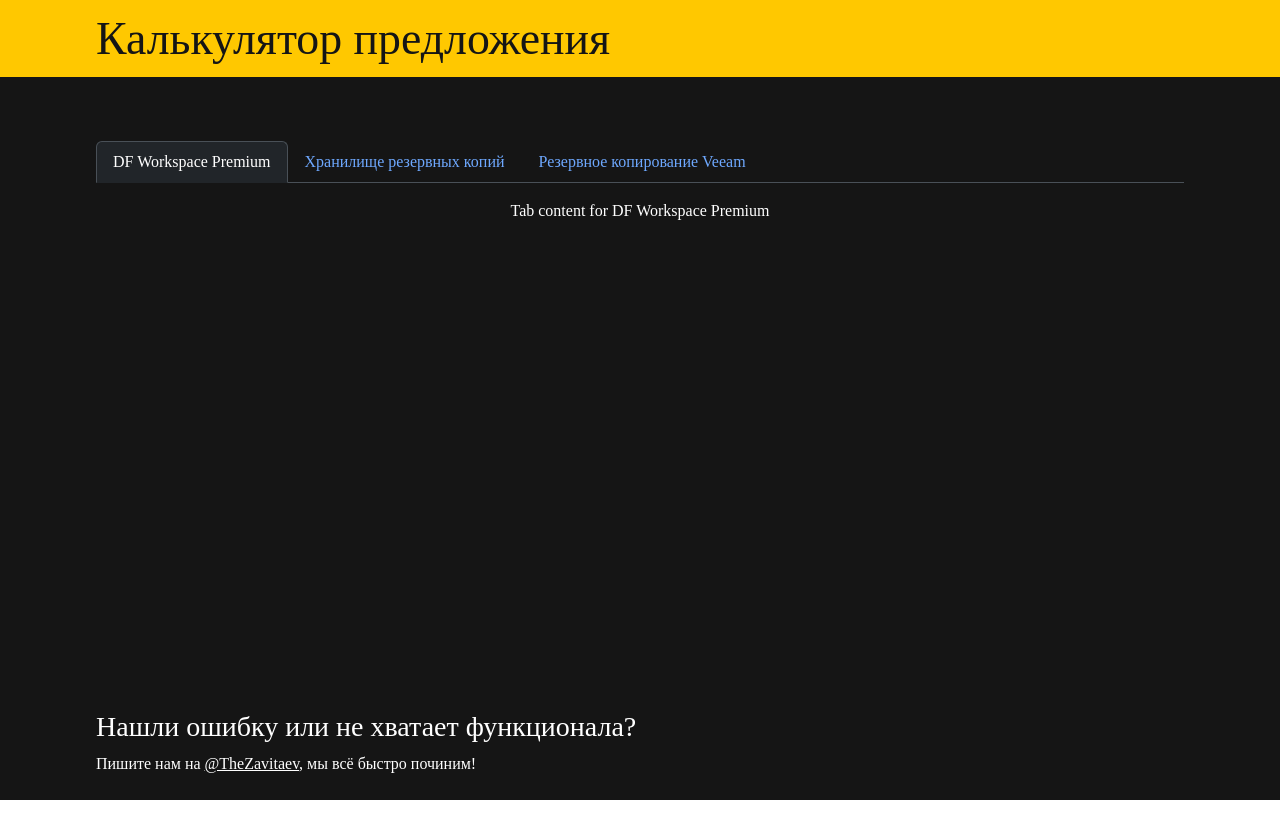
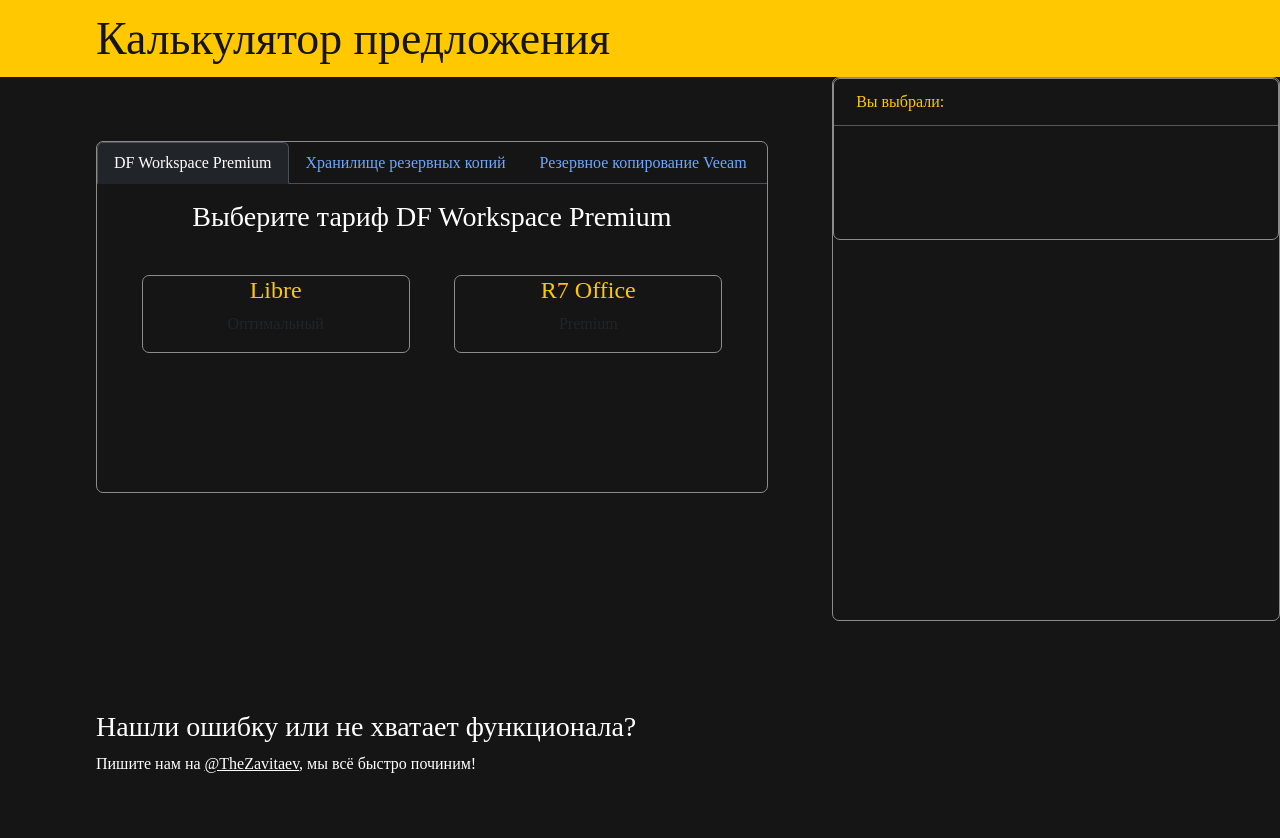
Before and after one commit to LoveBosikova/beeline, a React (Create React App) app in the folder calculate/: page / in a window 1280 px wide. Shown: the top 838 px of the page. Before the commit the page ends 800 px from the top, so only its background shows below. Built offline with nearby package versions, Linux system fonts and the light colour scheme; a web font is replaced by a local one.

Commit message:
new tab content - tarifs

```diff
--- a/calculate/package.json
+++ b/calculate/package.json
@@ -7,6 +7,7 @@
     "@testing-library/react": "^13.4.0",
     "@testing-library/user-event": "^13.5.0",
     "bootstrap": "^5.3.3",
+    "classnames": "^2.5.1",
     "react": "^18.2.0",
     "react-bootstrap": "^2.10.1",
     "react-dom": "^18.2.0",
--- a/calculate/src/App.js
+++ b/calculate/src/App.js
@@ -1,5 +1,9 @@
 import './App.scss';
 import { useState } from 'react';
+
+import data from './mock';
+
+import cn from 'classnames';
 
 import Form from 'react-bootstrap/Form';
 import Tab from 'react-bootstrap/Tab';
@@ -7,12 +11,24 @@
 
 function App() {
   const [key, setKey] = useState('workspace');
+  const [tarif, setTarif] = useState('libra');
+  console.log(data[0]);
+
+  const libreClassNames = cn('tarif', {
+    'tarif_active': tarif === 'libra',
+  });
+
+  const R7ClassNames = cn('tarif', {
+    'tarif_active': tarif === 'R7Office',
+  });
+
   return (
     <div className='App' data-bs-theme='dark'>
       <header className='header__wrap'>
         <h1 className='header__text'>Калькулятор предложения</h1>
       </header>
-      <main>
+      <main className='main'>
+
         <Form className='form'>
           <Tabs
             id='options'
@@ -21,7 +37,23 @@
             className="mb-3"
             >
             <Tab eventKey='workspace' title='DF Workspace Premium'>
-              <p className='tabText'>Tab content for DF Workspace Premium</p>
+              <h3 className='tabText'>Выберите тариф DF Workspace Premium</h3>
+              <div className='tarifs'>
+            <div className={libreClassNames}>
+              <label>
+                <input className='tarif__input' type="radio" value="libra" checked={() => setTarif('libra')} />
+                <h4 className='tarif__title'>Libre</h4>
+                <p className='tarif__desk'>Оптимальный</p>
+              </label>
+            </div>
+            <div className={R7ClassNames}>
+              <label>
+                <input className='tarif__input' type="radio" value="R7Office" checked={() => setTarif('R7Office')} />
+                <h4 className='tarif__title'>R7 Office</h4>
+                <p className='tarif__desk'>Premium</p>
+              </label>
+            </div>
+          </div>
             </Tab>
             <Tab eventKey='backspace' title='Хранилище резервных копий'>
               Tab content for Хранилище резервных копий
@@ -30,7 +62,16 @@
               Tab content for Резервное копирование veeam
             </Tab>
           </Tabs>
+
+
         </Form>
+
+        <section className='tarif'>
+          <div className='result__content'>
+            <p className='result__title'>Вы выбрали:</p>
+
+          </div>
+        </section>
 
       </main>
       <footer className='footer'>
--- a/calculate/src/App.scss
+++ b/calculate/src/App.scss
@@ -1,7 +1,9 @@
 @import '~bootstrap/scss/bootstrap';
+@import './styles/variables.scss';
 
 .App {
   text-align: center;
+  background-color: $black-main;
 }
 
 .App-logo {
--- a/calculate/src/index.scss
+++ b/calculate/src/index.scss
@@ -28,8 +28,13 @@
     monospace;
 }
 
-main {
-  height: 85vh;
+.main {
+  height:100vh;
+  display: flex;
+  justify-content: space-between;
+  gap: 5%;
+  background-color: $black-main;
+  padding-bottom: 20%;
 }
 
 .header {
@@ -50,15 +55,74 @@
 }
 
 .form {
-  @include section-paddings;
+  margin-left: 7.5vw;
   background-color: $black-main;
-  padding-top: 5%;
-  padding-bottom: 10%;
-  height: 100%;
+  margin-top: 5%;
+  margin-bottom: 10%;
+  width: 60%;
+  min-height: 50%;
+  min-width: fit-content;
+  border: 1px solid $gray-main;
+  border-radius: 7px;
 }
 
 .tabText {
   color: $white-main;
+}
+
+.tarifs{
+  display: flex;
+  justify-content: space-evenly;
+  align-items: center;
+  padding-top: 5%;
+}
+
+.tarif {
+  border: 1px solid $gray-main;
+  border-radius: 7px;
+  width: 40%;
+
+  &__input {
+    position: absolute;
+    width: 1px;
+    height: 1px;
+    visibility: hidden;
+  }
+
+  &__title {
+    color: $orange-main;
+  }
+}
+
+// .tarif_active {
+
+//   .tarif__title {
+//     color: $orange-main;
+//   }
+// }
+
+.result {
+  width: 25%;
+  min-width: fit-content;
+  margin-top: 5%;
+  background-color: $black-main;
+  margin-right: 7.5vw;
+
+  &__content {
+    border: 1px solid $gray-main;
+    border-radius: 7px;
+    width: 100%;
+    min-height: 30%;
+  }
+
+  &__title {
+    text-align: left;
+    border-bottom: 1px solid $gray-op;
+    color: $orange-main;
+    padding-left: 5%;
+    padding-top: 2.5%;
+    padding-bottom: 2.5%;
+  }
 }
 
 .footer {
--- /dev/null
+++ b/calculate/src/mock.js
@@ -0,0 +1,96 @@
+const data = [{
+    'product': 'DF Workspace Premium',
+    'services': [
+        {
+            'DF Workspace Premium': {
+                'types': [
+                    {
+                        "id":"1",
+                        "service_element": "DF Workspace стартовый пакет",
+                        "title": "DF Workspace стартовый пакет",
+                        "unit": "шт",
+                        "charge_type": "flat rate",
+                        "price": "24500.00",
+                        "min_price": "22050.00",
+                        "currency": "Российский рубль",
+                        "max_discount": "10",
+                        },
+                        {
+                        "id":"2",
+                        "service_element":"DF Workspace стартовый пакет",
+                        "title": "DF Workspace R7-Office Premium",
+                        "unit": "шт",
+                        "charge_type": "flat rate",
+                        "price": "34500.00",
+                        "min_price": "31050",
+                        "currency": "Российский рубль",
+                        "max_discount": "10",
+                        },
+
+                ],
+                'options': [
+                    {
+                        "id":"1",
+                        "service_element": "Доп.работы",
+                        "title": "Брендирование web-интерфейса",
+                        "unit": "шт",
+                        "charge_type": "flat rate",
+                        "price": "14400.00",
+                        "min_price": "12960.00",
+                        "currency": "Российский рубль",
+                        "max_discount": "10",
+                        },
+                        {
+                        "id":"2",
+                        "service_element": "DF Workspace доп. объем",
+                        "title": "DF Workspace Premium plus 1 GB",
+                        "unit": "Гб",
+                        "charge_type": "flat rate",
+                        "price": "5.53",
+                        "min_price": "4.98",
+                        "currency": "Российский рубль",
+                        "max_discount": "9.945",
+                        },
+                        {
+                        "id":"3",
+                        "service_element": "DF Workspace service",
+                        "title": "DF Workspace Premium FZ-152",
+                        "unit": "шт",
+                        "charge_type": "flat rate",
+                        "price": "2500.00",
+                        "min_price": "2250",
+                        "currency": "Российский рубль",
+                        "max_discount": "10",
+                        },
+                ],
+                'plus': {
+                    "Хранилище резервных копий": {
+                        "id":"1",
+                        "service_element": "Репозиторий (Хранилище)",
+                        "title": "Backup Storage YM",
+                        "unit": "Гб",
+                        "charge_type": "flat rate",
+                        "price": "2",
+                        "min_price": "1.60",
+                        "currency": "Российский рубль",
+                        "max_discount": "20"
+                    },
+                    "Резервное копирование Veeam": {
+                        "id":"2",
+                        "service_element": "Managed Cloud Backup",
+                        "title": "Резервное копирование ВМ с администрированием",
+                        "unit": "ВМ",
+                        "charge_type": "usage based",
+                        "price": "1500.00",
+                        "min_price": "1200.00",
+                        "currency": "Российский рубль",
+                        "max_discount": "20",
+                        },
+
+                },
+            }
+        }
+    ]
+}]
+
+export default data;
--- a/calculate/src/styles/variables.scss
+++ b/calculate/src/styles/variables.scss
@@ -2,6 +2,7 @@
 $orange-main: #FFC800;
 $white-main: #FFFFFF;
 $gray-main: #8C8C8C;
+$gray-op: #8c8c8c8a;
 $beuge-main: #F4F0E2;
 
 
--- /dev/null
+++ b/calculate/src/ui/RadioBtn/RadioBtn.module.scss
@@ -0,0 +1 @@
+@import './styles/variables.scss';
```
Also changed, not shown: calculate/src/ui/RadioBtn/RadioBtn.jsx (added, +9 -0 lines), 1 other file (tests, documents, lock files or other folders).
